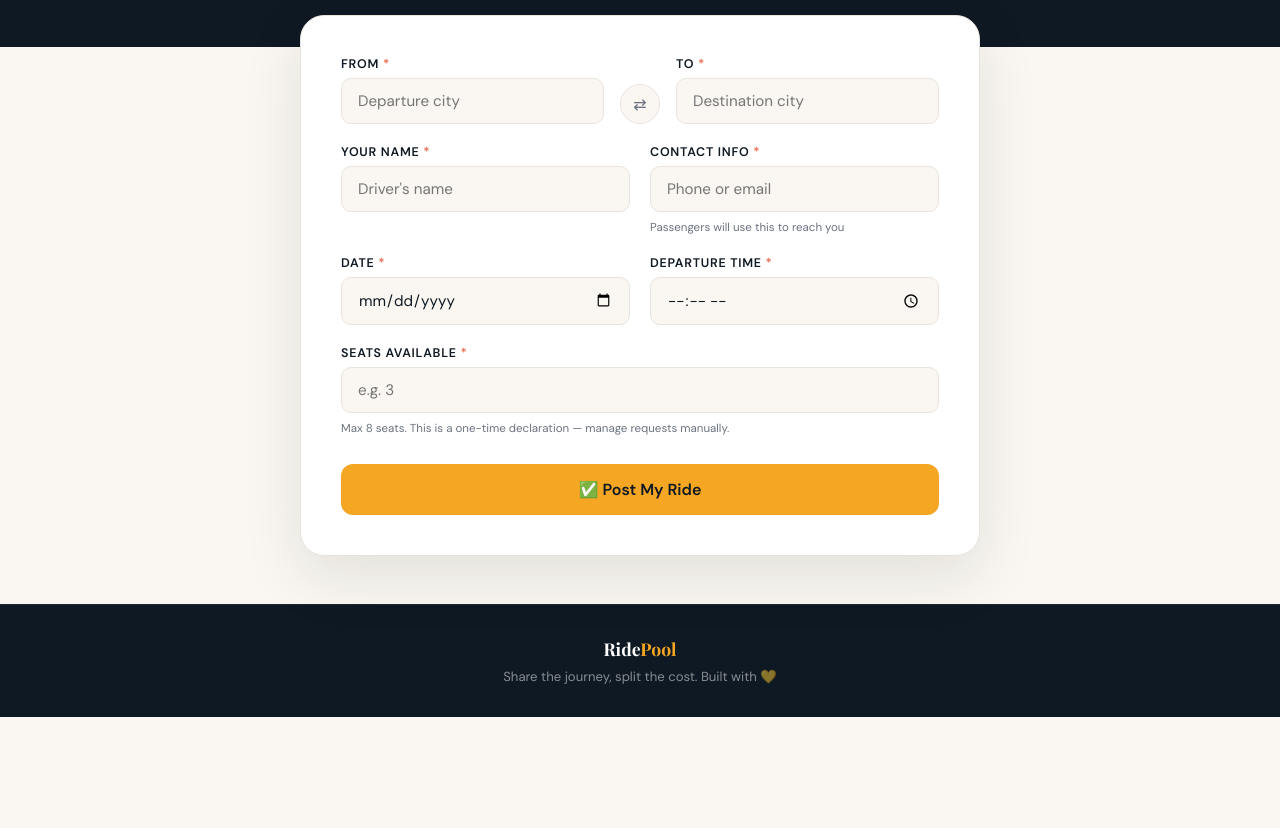
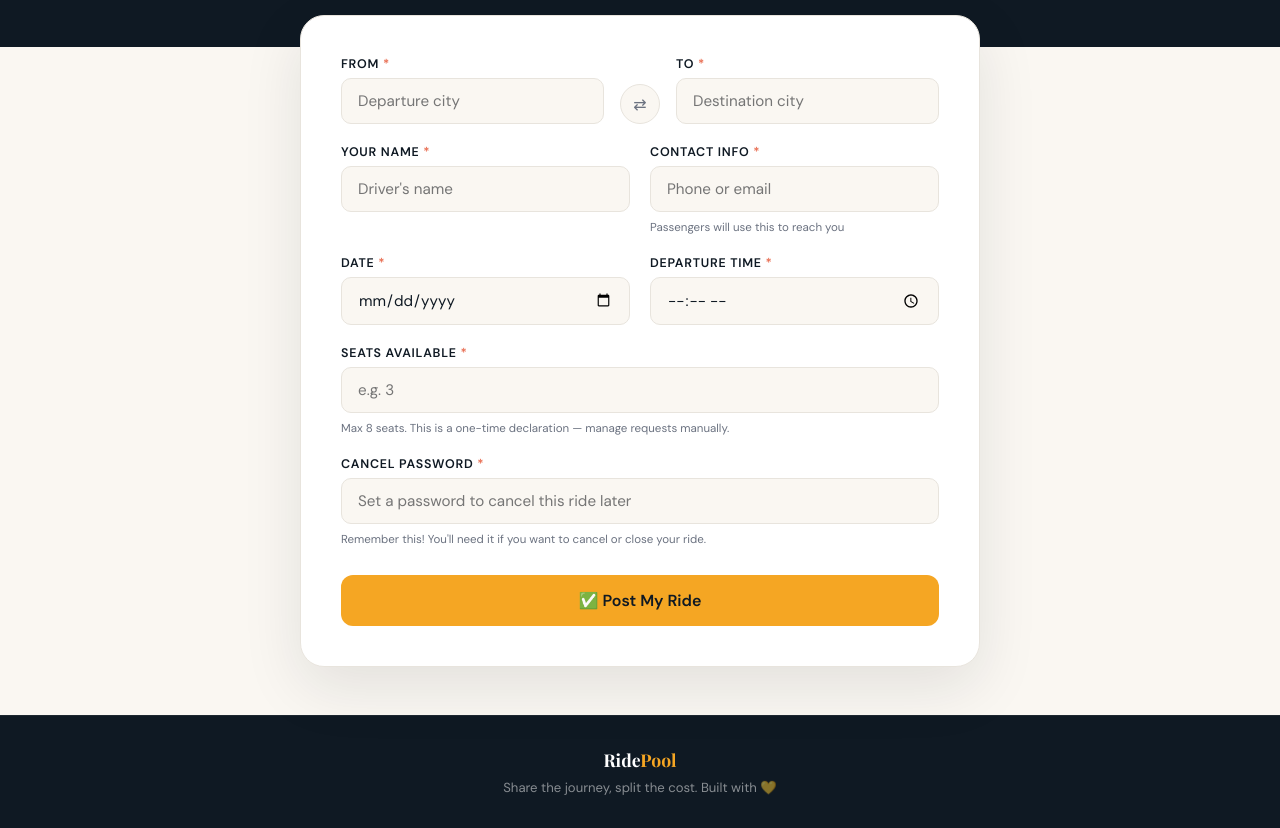
Before and after one commit to Madhu-0007/Ridepool-finder, a Flask app: page /post in a window 1280 px wide. Shown: the part 236-1064 px from the top of the page. Before the commit the page ends 953 px from the top, so only its background shows below. Run offline with Flask 3, Linux system fonts and the light colour scheme.

Commit message:
feat: add cancel password field to ride posting form

```diff
--- a/templates/post_ride.html
+++ b/templates/post_ride.html
@@ -51,6 +51,12 @@
     </div>
 
     <div class="form-group full">
+      <label>Cancel Password <span>*</span></label>
+      <input type="password" name="cancel_password" class="form-control" placeholder="Set a password to cancel this ride later" required minlength="4" />
+      <div class="form-hint">Remember this! You'll need it if you want to cancel or close your ride.</div>
+    </div>
+
+    <div class="form-group full">
       <button type="submit" class="submit-btn amber">
         ✅ Post My Ride
       </button>
```
